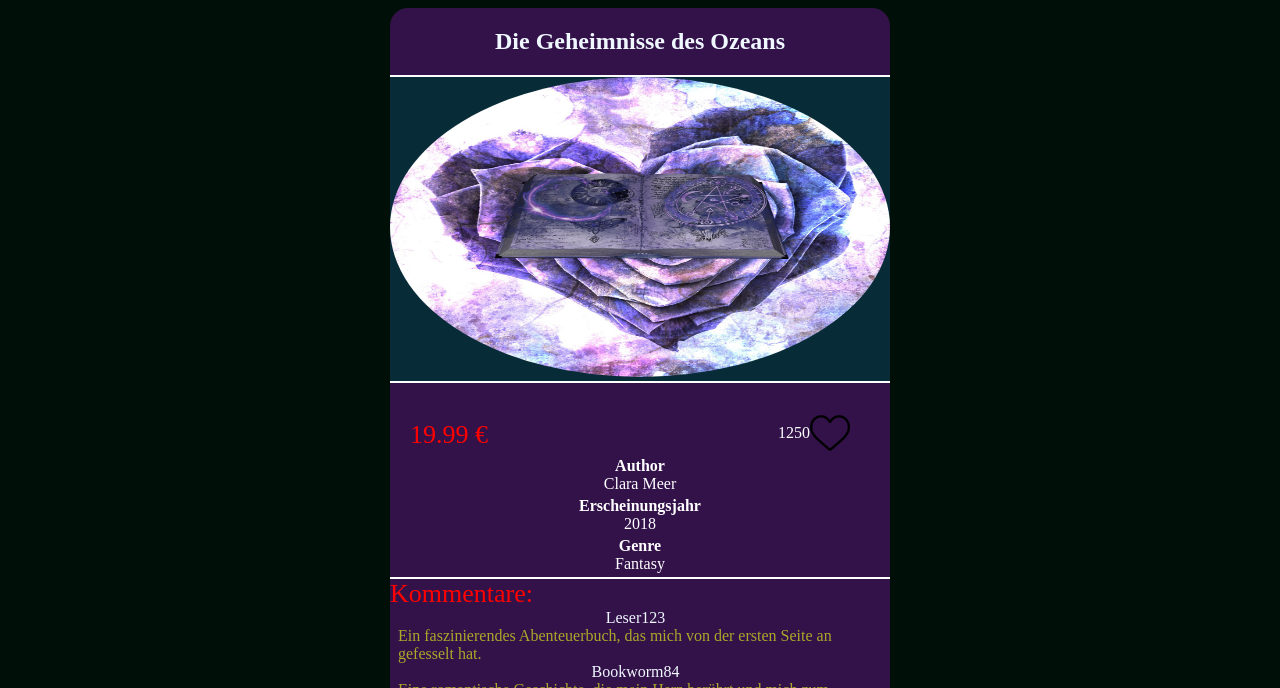
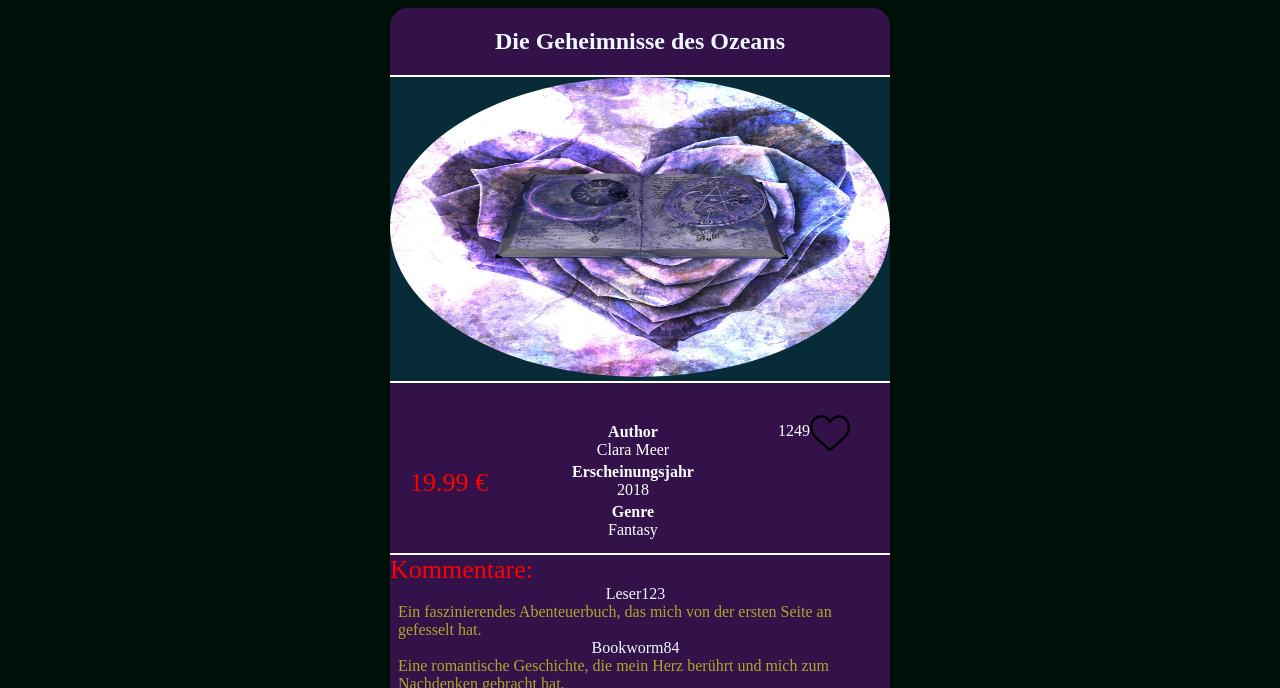
Before and after one commit to FederDonut/Bookstore, a plain HTML site: page index.html in a window 1280 px wide. Both pictures are taken after a click on the button 830 px from the left and 544 px from the top of the page. Shown: the part 112-800 px from the top of the page. Drawn offline with Linux system fonts and the light colour scheme.

Commit message:
solved the likeButton counting shit :D cleaned the Code..Projekt Bookstor is now finish <3

```diff
--- a/script.js
+++ b/script.js
@@ -1,34 +1,20 @@
-
-
-//console.table(books)
 
 function renderBookInfo(){
     let contentRef = document.getElementById('content');
-
     for (let i = 0;i < books.length; i++) {
         const book = books[i];
         contentRef.innerHTML += htmlTemplate(i,book);
         renderComments(i);
     }
-
 }
 
 function renderComments(i){
-
-    //console.log('jetzt werden die komments angezeigt ')
     const comments = books[i].comments;
-    //console.log(`Kommntare für das ${i} Buch ${comments}`);
     let input = document.getElementById(`comment-${i}`);
     input.innerHTML="";
     for(index=0;index<books[i].comments.length;index++){
-        //console.log(comments[index].name);
-        //console.log(comments[index].comment);
         input.innerHTML += htmlComments(comments,index);
-
     }
-
-
-
 }
 
 function renderLikeButton(book){
@@ -40,40 +26,32 @@ function renderLikeButton(book){
         likecss='heart';
     }
     return likecss; // Ansatz war richtig --> wichtig return beachten
-
 }
 
 function likeButton(i){
-    let likeButton = document.getElementById('like'+i);
-    likeButton.addEventListener('click', function(){
-        console.log('eventlistner');
-    })
-    likeButton.classList.toggle('love');
-    if(likeButton.classList.contains == ""){
-        likeButton.classList.add('heart');
+    let heartButton = document.getElementById('like'+i);
+    let counterRef = document.getElementById('like-counter'+i);
+    let likeCounter = books[i].likes;
+    let likeSwitch = books[i].liked;
+    heartButton.classList.toggle('love')
+    likeSwitch = heartButton.classList.contains('love');
+    if(likeSwitch){
+        likeCounter +=1;
+        books[i].likes +=1;
+    }else{
+        likeCounter --;
+        books[i].likes -=1;
     }
+     counterRef.innerText = likeCounter;
 }
 
-function likeCounter(i){
-    const button = document.getElementById('like'+i);
-    let subs = books[i].likes
-    button.addEventListener("click",
-        function(){
-            console.log('eventlister test')});
-
-
-}
 
 function newComment(i){
     let newcomment = document.getElementById('addcomment-'+i);
-    console.log(newcomment.value);
     if(newcomment.value ==""){
         alert("Komentar ist leer");
     }else{
-        //console.log(books[i].comments.push({name: "Raphael;",comment: newcomment.value}));
-        //console.log(books[i].comments);
-        books[i].comments.push({name: "Raphael;",comment: newcomment.value});
-        //.push(comment);
+        books[i].comments.push({name: "Raphael",comment: newcomment.value});
     }
     renderComments(i);
 }
--- a/scripts/template.js
+++ b/scripts/template.js
@@ -13,15 +13,15 @@ function htmlTemplate(i,book){
                 <div class="bookStats" id="bookinfo">
                     <section class="one">
                         <h3>${book.price} €</h3>
-                        <p id="like-counter">${book.likes}<button onclick = "likeButton(${i})" class ="${renderLikeButton(book)}" id="like${i}">
-
-                        </button></p>
-                    </section>
                     <section class="two">
                         <h4>Author</h4><p>${book.author}</p>
                         <h4>Erscheinungsjahr</h4><p>${book.publishedYear}</p>
                         <h4>Genre</h4><p>${book.genre}</p>
                     </section>
+                    <section class="like">
+                            <p id="like-counter${i}">${book.likes}</p>
+                            <button onclick = "likeButton(${i})" class ="${renderLikeButton(book)}" id="like${i}"></button>
+                        </section>
                 </div>
                 <div class="separator"></div>
                 <div class="comment-section">
--- a/style/bookNote.css
+++ b/style/bookNote.css
@@ -37,6 +37,10 @@ p{
 }
 h4{
     margin: 0;
+}
+.like{
+    display: flex;
+    padding-bottom: 100px;
 }
 .heart{
     height: 40px;
```
